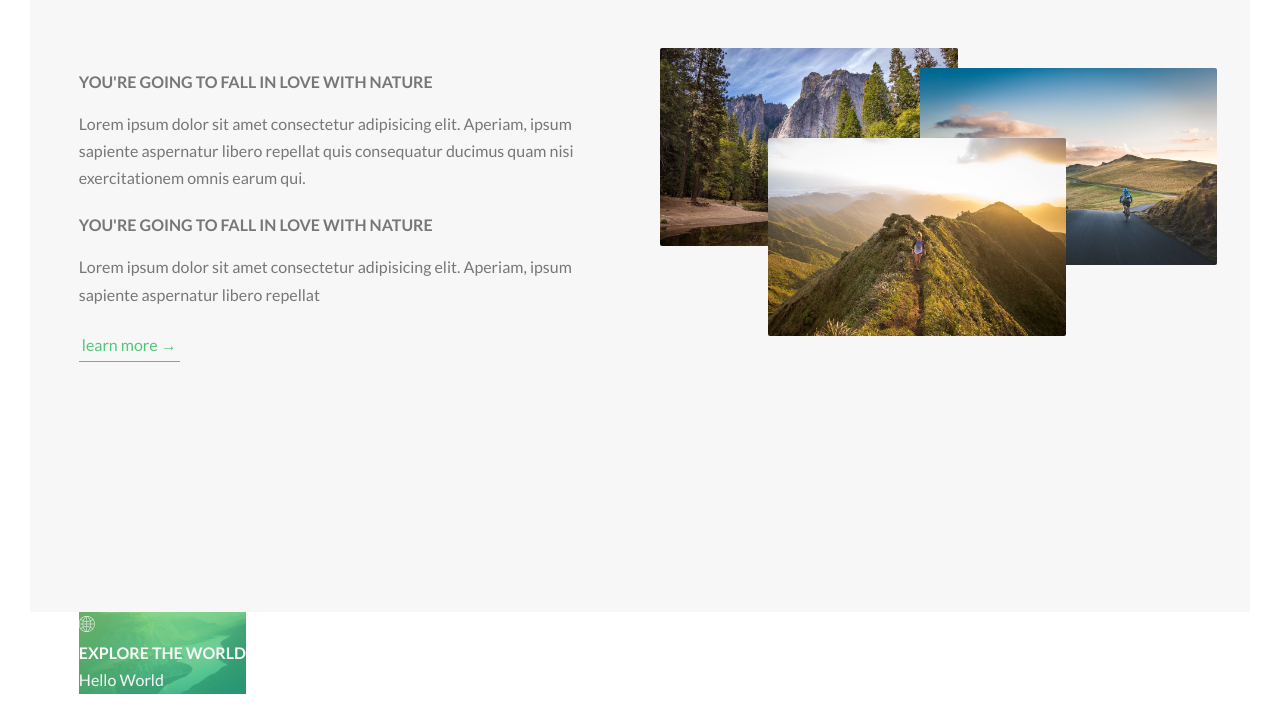
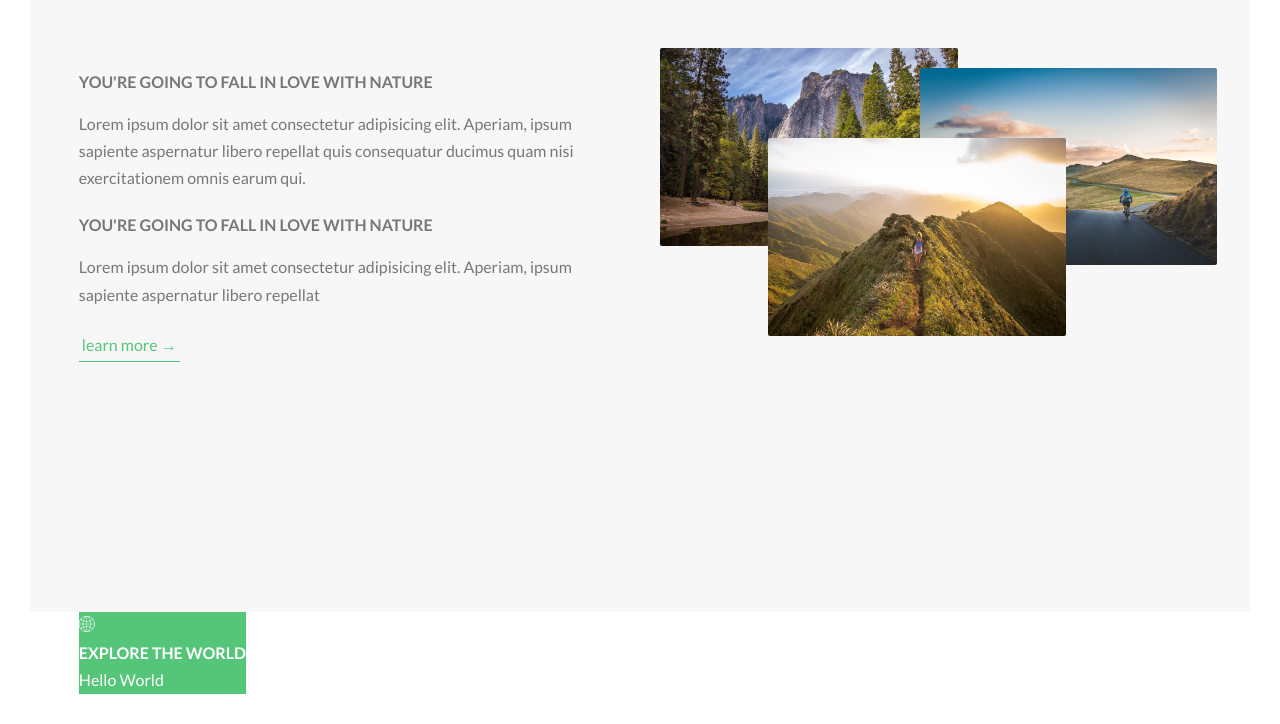
Before and after one commit to kohistani1/natrous_project, a website: page index.html in a window 1280 px wide. Shown: the part 952-1676 px from the top of the page. Drawn offline with Linux system fonts and the light colour scheme; files that its build step writes are made by us from their sources; files whose address does not match are found by name.

Commit message:
day1of100 about section added

```diff
--- a/sass/_features.scss
+++ b/sass/_features.scss
@@ -1,4 +1,8 @@
-// .features-box {
+.features-box {
+  background-color: $medium-green;
+  color: $white;
+}
+
 //   background: linear-gradient(
 //       to right bottom,
 //       rgba($light-green, 0.8),
```
Also changed, not shown: main.css.
